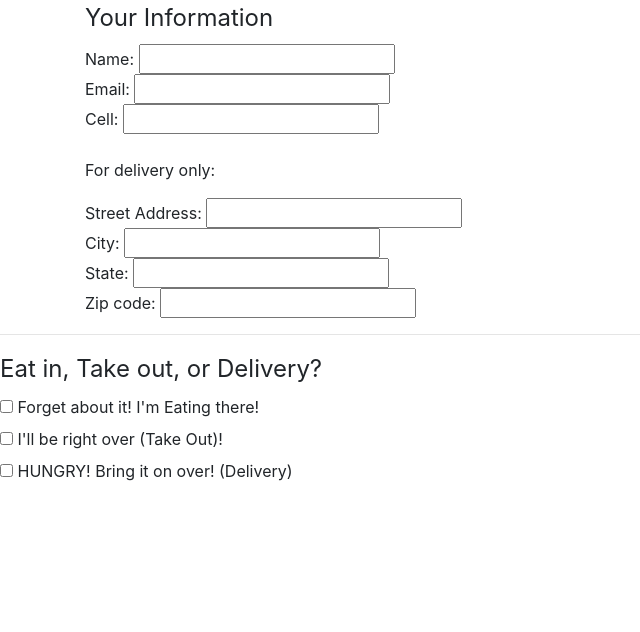
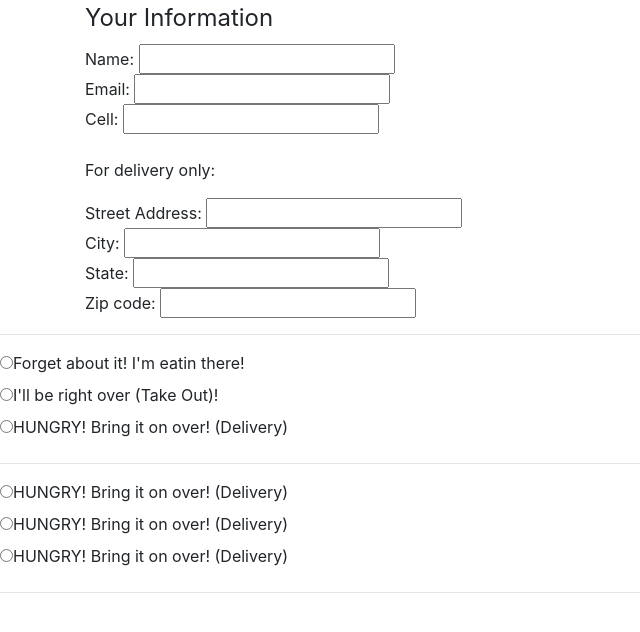
Before and after one commit to bkindtoall/pizza-houz, a plain HTML site: page index.html in a window 1280 px wide. Shown: the whole page, without its empty margins (0-640 px from the left). Drawn offline with Linux system fonts and the light colour scheme.

Commit message:
added contructors, objects to back office. added radios to ui and now connecting

```diff
--- a/index.html
+++ b/index.html
@@ -26,21 +26,38 @@
 	</div>
 	<hr>
 	<form id=customOrder>
-		<fieldset>
-			<legend>Eat in, Take out, or Delivery?</legend>
-			<div>
-				<input type="checkbox" name="deliveryOr[]" value="eatIn">
-				<label for="eatIn">Forget about it! I'm Eating there!</label>
-			</div>
-			<div>
-				<input type="checkbox" name="deliveryOr[]" value="takeOut">
-				<label for="takeOut">I'll be right over (Take Out)!</label>
-			</div>
-			<div>
-				<input type="checkbox" name="deliveryOr[]" value="delivery">
-				<label for="delivery">HUNGRY! Bring it on over! (Delivery)</label>
-			</div>
-		</fieldset>
+          <div class="radio">
+            <label>
+              <input type="radio" name="deliveryOr" value="eatIn">Forget about it! I'm eatin there!
+            </label>
+          </div>
+          <div class="radio">
+            <label>
+              <input type="radio" name="deliveryOr" value="takeOut">I'll be right over (Take Out)!
+            </label>
+          </div>
+          <div class="radio">
+            <label>
+              <input type="radio" name="deliveryOr" value="deliver">HUNGRY! Bring it on over! (Delivery)
+            </label>
+          </div>
+          <hr>
+          <div class="radio">
+            <label>
+              <input type="radio" name="meatOr" value="deliver">HUNGRY! Bring it on over! (Delivery)
+            </label>
+          </div>
+          <div class="radio">
+            <label>
+              <input type="radio" name="deliveryOr" value="deliver">HUNGRY! Bring it on over! (Delivery)
+            </label>
+          </div>
+          <div class="radio">
+            <label>
+              <input type="radio" name="deliveryOr" value="deliver">HUNGRY! Bring it on over! (Delivery)
+            </label>
+          </div>
+          <hr>
 	</form>
 </body>
 
--- a/js/scripts.js
+++ b/js/scripts.js
@@ -1,4 +1,4 @@
-
+//objects being fed through constructor myOrder
 var largeSz = { name: "largeSz", price: 16.99};
 var mediumSz = { name: "mediumSz", price: 13.99};
 var smallSz = { name: "smallSz", price: 10.99};
@@ -16,17 +16,54 @@ var mozzarella = { name: "mozzarella"};
 var feta = { name: "feta"};
 
 
+var myPizza;
+
+function myPizza() {
+	var size
+	var meat
+	var veggie
+	var sauce
+	var cheese
+}
+
+// var pizza;
+
+//pizza constructor
+function Pizza(size, meat, veggie, sauce, cheese) {
+	this.size = size;
+	this.meat = meat;
+	this.veggie = veggie;
+	this.sauce =sauce;
+	this.cheese = cheese;
+}
+
+// function onlyOne(checkbox) {
+//     var deliveryChk = document.getElementsByName('deliveryOr')
+//     deliveryChk.forEach((item) => {
+//         if (item !== checkbox) item.checked = false
+//     })
+// }
+
+	var deliveryChk = document.getElementsByName('deliveryOr');
+	var deliveryStatus;
+
+	for(var i=0; i < deliveryChk.length; i++) {
+        if(deliveryChk[i].checked){
+            deliveryStatus = deliveryChk[i].value;
+        }
+	}
 
 //User Interface Logic --
 $(document).ready(function() {
-// 	$("#myform input:checkbox").change(function() {
-//     $("#myform input:checkbox").attr("checked", false);
-//     $(this).attr("checked", true);
-// });
+	// $("#customOrder input:checkbox").change(function() {
+	//     $("#customOrder input:checkbox").attr("checked", false);
+	//     $(this).attr("checked", true);
+	// });
 
 	$("form#customOrder").submit(function(event) {
 	event.preventDefault();
 	var firstNm = $("input#first").val();
 	var lastNm = $("input#last").val();
   	});
+
 });
```
